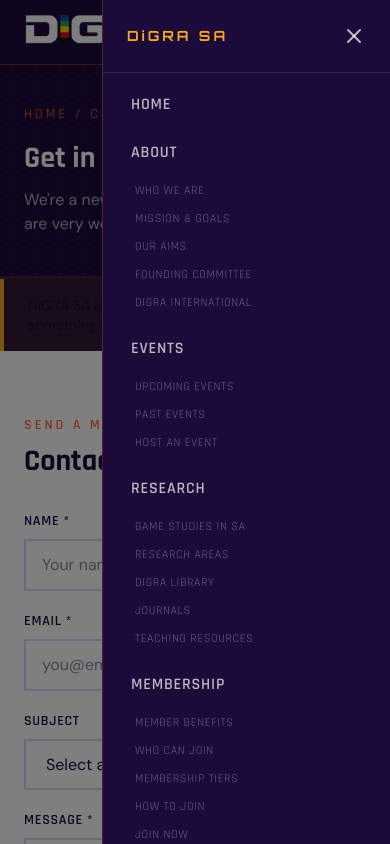
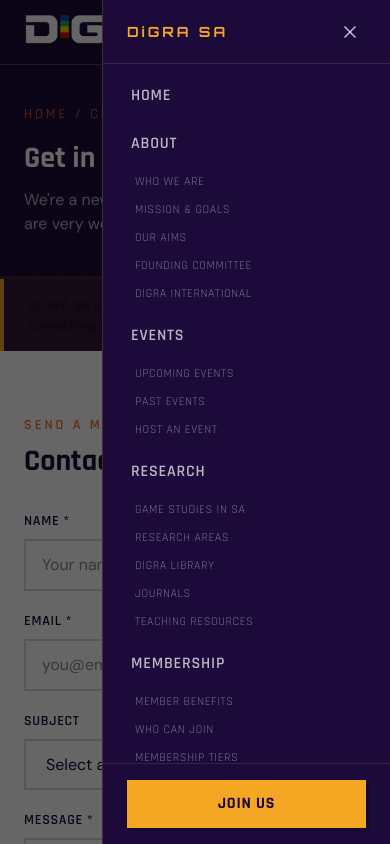
Before and after one commit to lindo315/DiGRA, a React (Vite) app: page /contact in a window 390 px wide. Both pictures are taken after a click on the button "Open menu". Shown: the top 844 px of the page. Built offline with nearby package versions, Linux system fonts and the light colour scheme.

Commit message:
Fixed navbar

```diff
--- a/src/components/Navbar.jsx
+++ b/src/components/Navbar.jsx
@@ -62,13 +62,9 @@
       transition={{ duration: 0.15, ease: 'easeOut' }}
       className="absolute top-full left-1/2 -translate-x-1/2 pt-3 z-50 min-w-[200px]"
     >
-      {/* Arrow */}
       <div className="absolute top-[6px] left-1/2 -translate-x-1/2 w-3 h-3 bg-deep-purple border-l border-t border-accent-gold/30 rotate-45" />
-
       <div className="relative bg-deep-purple border border-accent-gold/20 shadow-2xl shadow-black/50 overflow-hidden">
-        {/* Top accent line */}
         <div className="h-[2px] bg-gradient-to-r from-accent-gold via-accent-orange to-accent-violet" />
-
         {item.sections.map(({ label, hash }) => (
           <Link
             key={hash}
@@ -96,6 +92,23 @@
     return () => window.removeEventListener('scroll', onScroll)
   }, [])
 
+  // iOS-safe scroll lock: position the body fixed so rubber-band scrolling is prevented
+  useEffect(() => {
+    if (!open) return
+    const scrollY = window.scrollY
+    document.body.style.position = 'fixed'
+    document.body.style.top = `-${scrollY}px`
+    document.body.style.left = '0'
+    document.body.style.right = '0'
+    return () => {
+      document.body.style.position = ''
+      document.body.style.top = ''
+      document.body.style.left = ''
+      document.body.style.right = ''
+      window.scrollTo(0, scrollY)
+    }
+  }, [open])
+
   function openDropdown(label) {
     clearTimeout(closeTimer.current)
     setActiveDropdown(label)
@@ -111,34 +124,34 @@
   }
 
   return (
-    <nav
-      className={`fixed top-0 left-0 right-0 z-50 transition-all duration-300 border-b border-accent-gold/30 ${
-        scrolled ? 'shadow-lg shadow-black/30 bg-deep-purple/95 backdrop-blur-sm' : 'bg-deep-purple'
-      }`}
-    >
-      <div className="container mx-auto flex items-center justify-between py-3">
+    <>
+      {/* ── Navbar bar ─────────────────────────────────────────────────
+          Kept clean: no backdrop-filter, no will-change, no transform.
+          backdrop-filter on a parent creates a containing block that
+          breaks position:fixed children — so we avoid it entirely here.
+      ──────────────────────────────────────────────────────────────── */}
+      <nav className={`fixed top-0 inset-x-0 z-50 border-b border-accent-gold/30 transition-colors duration-300 ${
+        scrolled ? 'bg-deep-purple shadow-lg shadow-black/40' : 'bg-deep-purple'
+      }`}>
+        <div className="container mx-auto flex items-center justify-between h-16 px-4">
 
-        {/* Logo — image only */}
-        <Link to="/" className="flex items-center" onClick={closeDropdown}>
+          {/* Logo */}
+          <Link to="/" className="flex items-center shrink-0" onClick={closeDropdown}>
             <img
               src="/digra-logo.png"
               alt="DiGRA SA"
               className="h-10 w-auto"
               onError={(e) => {
-              e.target.style.display = 'none'
-              e.target.nextSibling.style.display = 'block'
+                e.currentTarget.style.display = 'none'
+                e.currentTarget.nextElementSibling.style.display = 'block'
               }}
             />
-          {/* Fallback text shown only if image fails */}
-          <span
-            className="font-orbitron font-bold text-accent-gold tracking-[4px] text-sm hidden"
-            aria-hidden="true"
-          >
+            <span className="font-orbitron font-bold text-accent-gold tracking-[4px] text-sm hidden">
               DiGRA SA
             </span>
           </Link>
 
-        {/* Desktop Nav */}
+          {/* Desktop nav */}
           <div className="hidden md:flex items-center gap-6">
             {NAV_ITEMS.map((item) => (
               <div
@@ -169,10 +182,7 @@
 
                 <AnimatePresence>
                   {activeDropdown === item.label && item.sections.length > 0 && (
-                  <NavDropdown
-                    item={item}
-                    onClose={closeDropdown}
-                  />
+                    <NavDropdown item={item} onClose={closeDropdown} />
                   )}
                 </AnimatePresence>
               </div>
@@ -180,7 +190,7 @@
 
             <Link
               to="/membership"
-            className="bg-accent-gold text-deep-purple font-rajdhani font-bold uppercase tracking-wider px-5 py-2 text-sm shadow-[3px_3px_0_rgba(0,0,0,0.25)] hover:translate-x-[-1px] hover:translate-y-[-1px] hover:shadow-[4px_4px_0_rgba(0,0,0,0.3)] transition-all duration-200 ml-2"
+              className="bg-accent-gold text-deep-purple font-rajdhani font-bold uppercase tracking-wider px-5 py-2 text-sm shadow-[3px_3px_0_rgba(0,0,0,0.25)] hover:-translate-x-px hover:-translate-y-px hover:shadow-[4px_4px_0_rgba(0,0,0,0.3)] transition-all duration-200 ml-2"
             >
               Join Us
             </Link>
@@ -188,42 +198,58 @@
 
           {/* Mobile hamburger */}
           <button
-          className="md:hidden text-white p-2"
+            className="md:hidden flex items-center justify-center w-10 h-10 text-white"
             onClick={() => setOpen(true)}
             aria-label="Open menu"
           >
-          <FiMenu size={24} />
+            <FiMenu size={22} />
+          </button>
+        </div>
+      </nav>
+
+      {/* ── Mobile drawer ──────────────────────────────────────────────
+          Rendered as a SIBLING of <nav>, not inside it.
+          This is critical: any CSS on the nav (backdrop-filter, transform,
+          will-change) would create a containing block that traps fixed
+          children. As siblings they anchor to the viewport independently.
+      ──────────────────────────────────────────────────────────────── */}
+      <AnimatePresence>
+        {open && (
+          <>
+            {/* Backdrop */}
+            <motion.div
+              className="fixed inset-0 bg-black/60 z-[60]"
+              initial={{ opacity: 0 }}
+              animate={{ opacity: 1 }}
+              exit={{ opacity: 0 }}
+              transition={{ duration: 0.2 }}
+              onClick={() => setOpen(false)}
+            />
+
+            {/* Drawer panel */}
+            <motion.div
+              className="fixed top-0 right-0 bottom-0 w-72 max-w-[85vw] bg-deep-purple z-[70] flex flex-col border-l border-accent-gold/20"
+              initial={{ x: '100%' }}
+              animate={{ x: 0 }}
+              exit={{ x: '100%' }}
+              transition={{ type: 'tween', duration: 0.25 }}
+            >
+              {/* Drawer header — same height as navbar */}
+              <div className="flex items-center justify-between px-6 h-16 border-b border-white/10 shrink-0">
+                <span className="font-orbitron font-bold text-accent-gold tracking-[3px] text-sm">
+                  DiGRA SA
+                </span>
+                <button
+                  onClick={() => setOpen(false)}
+                  className="flex items-center justify-center w-8 h-8 text-white/70 hover:text-white"
+                  aria-label="Close menu"
+                >
+                  <FiX size={20} />
                 </button>
               </div>
 
-      {/* Mobile Drawer */}
-      <AnimatePresence>
-        {open && (
-          <>
-            <motion.div
-              className="fixed inset-0 bg-black/50 z-40 md:hidden"
-              initial={{ opacity: 0 }}
-              animate={{ opacity: 1 }}
-              exit={{ opacity: 0 }}
-              onClick={() => setOpen(false)}
-            />
-            <motion.div
-              className="fixed top-0 right-0 bottom-0 w-72 max-w-[85vw] bg-deep-purple z-50 md:hidden flex flex-col border-l border-accent-gold/20 overflow-y-auto"
-              initial={{ x: '100%' }}
-              animate={{ x: 0 }}
-              exit={{ x: '100%' }}
-              transition={{ type: 'tween', duration: 0.3 }}
-            >
-              <div className="flex items-center justify-between p-6 border-b border-white/10 sticky top-0 bg-deep-purple">
-                <span className="font-orbitron font-bold text-accent-gold tracking-[3px] text-sm">
-                  DiGRA SA
-                </span>
-                <button onClick={() => setOpen(false)} className="text-white/70 hover:text-white" aria-label="Close menu">
-                  <FiX size={24} />
-                </button>
-              </div>
-
-              <div className="flex flex-col py-2">
+              {/* Scrollable nav links */}
+              <div className="flex-1 overflow-y-auto py-2">
                 {NAV_ITEMS.map((item) => (
                   <div key={item.to}>
                     <NavLink
@@ -241,15 +267,14 @@
                       {item.label}
                     </NavLink>
 
-                    {/* Mobile section links */}
                     {item.sections.length > 0 && (
-                      <div className="pl-8 pb-2">
+                      <div className="pl-8 pb-1">
                         {item.sections.map(({ label, hash }) => (
                           <Link
                             key={hash}
                             to={`${item.to}${hash}`}
                             onClick={() => setOpen(false)}
-                            className="block py-1.5 font-rajdhani text-xs uppercase tracking-wider text-white/35 hover:text-accent-gold/80 transition-colors"
+                            className="block py-1.5 font-rajdhani text-xs uppercase tracking-wider text-white/40 hover:text-accent-gold/80 transition-colors"
                           >
                             {label}
                           </Link>
@@ -258,8 +283,10 @@
                     )}
                   </div>
                 ))}
+              </div>
 
-                <div className="px-6 mt-4 border-t border-white/10 pt-4">
+              {/* Drawer footer CTA */}
+              <div className="px-6 py-4 border-t border-white/10 shrink-0">
                 <Link
                   to="/membership"
                   onClick={() => setOpen(false)}
@@ -268,11 +295,10 @@
                   Join Us
                 </Link>
               </div>
-              </div>
             </motion.div>
           </>
         )}
       </AnimatePresence>
-    </nav>
+    </>
   )
 }
--- a/src/components/SectionWrapper.jsx
+++ b/src/components/SectionWrapper.jsx
@@ -12,7 +12,7 @@
       variants={fadeUp}
       initial="hidden"
       whileInView="visible"
-      viewport={{ once: true, amount: 0.15 }}
+      viewport={{ once: false, amount: 0.15 }}
       transition={{ delay }}
     >
       {children}
--- a/src/data/team.js
+++ b/src/data/team.js
@@ -45,7 +45,7 @@
     role: "Programmes & Events Lead",
     institution: "North-West University",
     photo: "/images/veruschka.png",
-    bio: "",
+    bio: "Prof Veruschka Pelser-Carstens is an Associate Professor in the School of Accounting Sciences at North-West University (NWU), South Africa. She holds a PhD from the University of Joensuu, Finland, and has over 20 years of experience in higher education. Her research focuses on accountancy education, with a particular emphasis on serious games, game-based learning, and innovative pedagogical approaches to enhance student engagement and learning outcomes. Her publications are centred on serious games and accountancy education, contributing to the advancement of teaching and learning within the discipline. Prof Pelser-Carstens has received multiple teaching excellence awards in recognition of her commitment to student-centred learning and pedagogical innovation.",
   },
   {
     id: 7,
--- a/src/index.css
+++ b/src/index.css
@@ -1,6 +1,13 @@
 @import "tailwindcss";
 
-html, body {
+html {
+  background-color: #1C0A3A;
+  /* No overflow set on html — any overflow value other than visible here causes
+     position:fixed elements to scroll with the page on iOS/mobile browsers */
+  scroll-padding-top: 80px;
+}
+
+body {
   background-color: #1C0A3A;
   overflow-x: hidden;
 }
--- a/src/pages/About.jsx
+++ b/src/pages/About.jsx
@@ -160,7 +160,7 @@
             variants={stagger}
             initial="hidden"
             whileInView="visible"
-            viewport={{ once: true, amount: 0.1 }}
+            viewport={{ once: false, amount: 0.1 }}
           >
             {GOALS.map(({ num, colour, title, desc }, i) => (
               <motion.div
@@ -207,7 +207,7 @@
               variants={stagger}
               initial="hidden"
               whileInView="visible"
-              viewport={{ once: true, amount: 0.2 }}
+              viewport={{ once: false, amount: 0.2 }}
             >
               {AIMS.map((aim, i) => (
                 <motion.li
@@ -252,7 +252,7 @@
             variants={stagger}
             initial="hidden"
             whileInView="visible"
-            viewport={{ once: true, amount: 0.1 }}
+            viewport={{ once: false, amount: 0.1 }}
           >
             {team.map((member) => (
               <motion.div key={member.id} variants={fadeUp}>
--- a/src/pages/Contact.jsx
+++ b/src/pages/Contact.jsx
@@ -258,7 +258,7 @@
             variants={{ hidden: {}, visible: { transition: { staggerChildren: 0.1 } } }}
             initial="hidden"
             whileInView="visible"
-            viewport={{ once: true, amount: 0.1 }}
+            viewport={{ once: false, amount: 0.1 }}
           >
             {[
               { Icon: FiTwitter, name: 'Twitter / X', handle: '@DiGRASA', colour: '#00CFDD', desc: 'News, updates, and calls for papers.' },
--- a/src/pages/Events.jsx
+++ b/src/pages/Events.jsx
@@ -59,7 +59,7 @@
               variants={stagger}
               initial="hidden"
               whileInView="visible"
-              viewport={{ once: true, amount: 0.1 }}
+              viewport={{ once: false, amount: 0.1 }}
             >
               {upcoming.map((event) => (
                 <motion.div key={event.id} variants={fadeUp}>
--- a/src/pages/Home.jsx
+++ b/src/pages/Home.jsx
@@ -285,7 +285,7 @@
             variants={stagger}
             initial="hidden"
             whileInView="visible"
-            viewport={{ once: true, amount: 0.1 }}
+            viewport={{ once: false, amount: 0.1 }}
           >
             {latestNews.map((item, i) => (
               <motion.div
@@ -332,7 +332,7 @@
             variants={stagger}
             initial="hidden"
             whileInView="visible"
-            viewport={{ once: true, amount: 0.1 }}
+            viewport={{ once: false, amount: 0.1 }}
           >
             {upcomingEvents.map((event) => (
               <motion.div key={event.id} variants={fadeUp}>
--- a/src/pages/Membership.jsx
+++ b/src/pages/Membership.jsx
@@ -158,7 +158,7 @@
             variants={stagger}
             initial="hidden"
             whileInView="visible"
-            viewport={{ once: true, amount: 0.1 }}
+            viewport={{ once: false, amount: 0.1 }}
           >
             {BENEFITS.map(({ sprite, title, description, colour }) => (
               <motion.div
@@ -202,7 +202,7 @@
               variants={stagger}
               initial="hidden"
               whileInView="visible"
-              viewport={{ once: true, amount: 0.2 }}
+              viewport={{ once: false, amount: 0.2 }}
             >
               {ELIGIBILITY.map((item) => (
                 <motion.li
@@ -239,7 +239,7 @@
             variants={stagger}
             initial="hidden"
             whileInView="visible"
-            viewport={{ once: true, amount: 0.1 }}
+            viewport={{ once: false, amount: 0.1 }}
           >
             {TIERS.map((tier) => (
               <motion.div
--- a/src/pages/Research.jsx
+++ b/src/pages/Research.jsx
@@ -126,7 +126,7 @@
             variants={stagger}
             initial="hidden"
             whileInView="visible"
-            viewport={{ once: true, amount: 0.05 }}
+            viewport={{ once: false, amount: 0.05 }}
           >
             {researchAreas.map((area) => (
               <motion.div key={area.id} variants={fadeUp}>
@@ -224,7 +224,7 @@
             variants={stagger}
             initial="hidden"
             whileInView="visible"
-            viewport={{ once: true, amount: 0.1 }}
+            viewport={{ once: false, amount: 0.1 }}
           >
             {journals.map((journal, i) => {
               const colours = ['#F5A623', '#00CFDD', '#3DE87A', '#B45FFF']
@@ -280,7 +280,7 @@
             variants={stagger}
             initial="hidden"
             whileInView="visible"
-            viewport={{ once: true, amount: 0.1 }}
+            viewport={{ once: false, amount: 0.1 }}
           >
             {TEACHING.map(({ title, description, colour }) => (
               <motion.div
```
Also changed, not shown: src/App.jsx (+6 -7 lines). Lines whose indentation alone changed are shown as unchanged.
